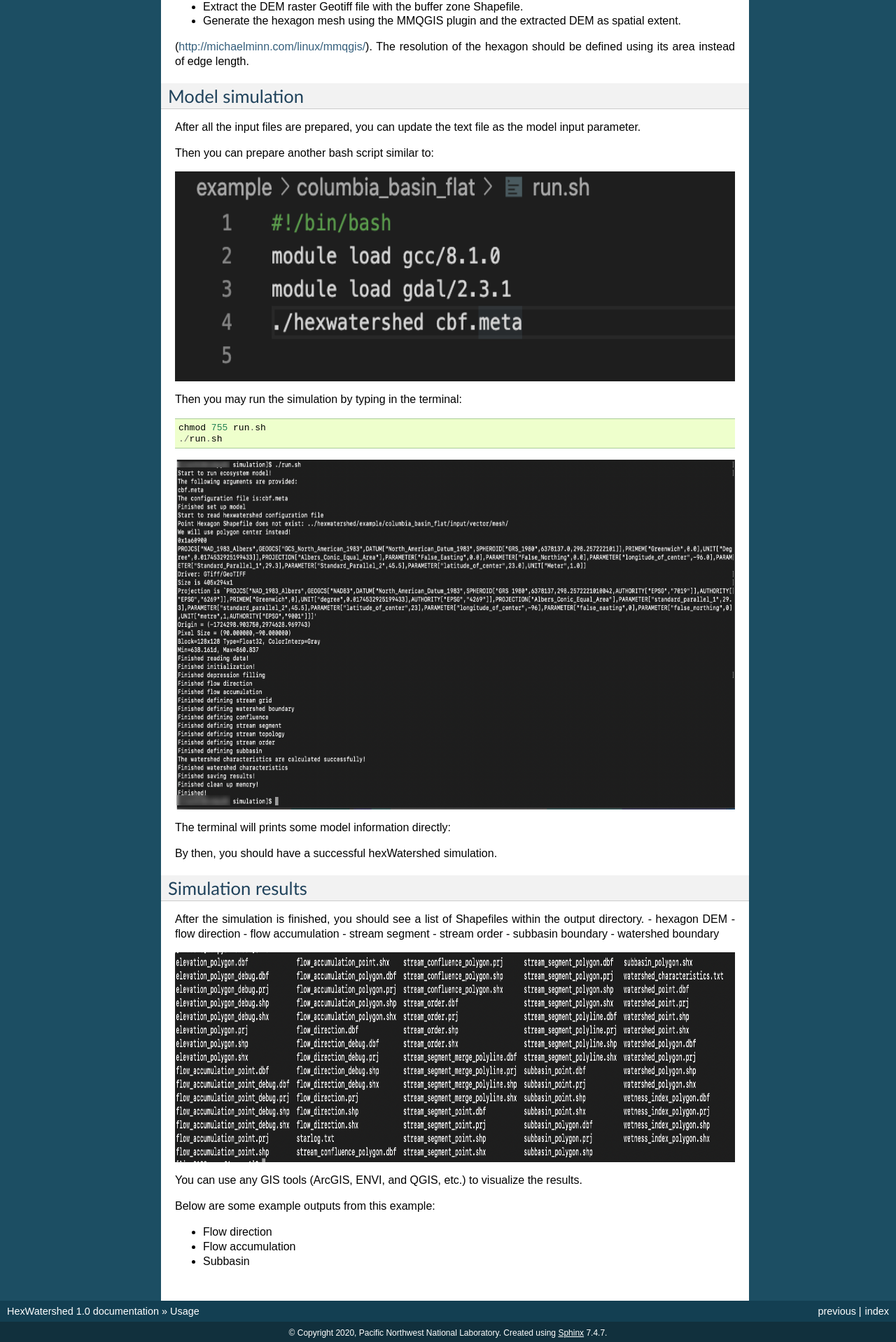
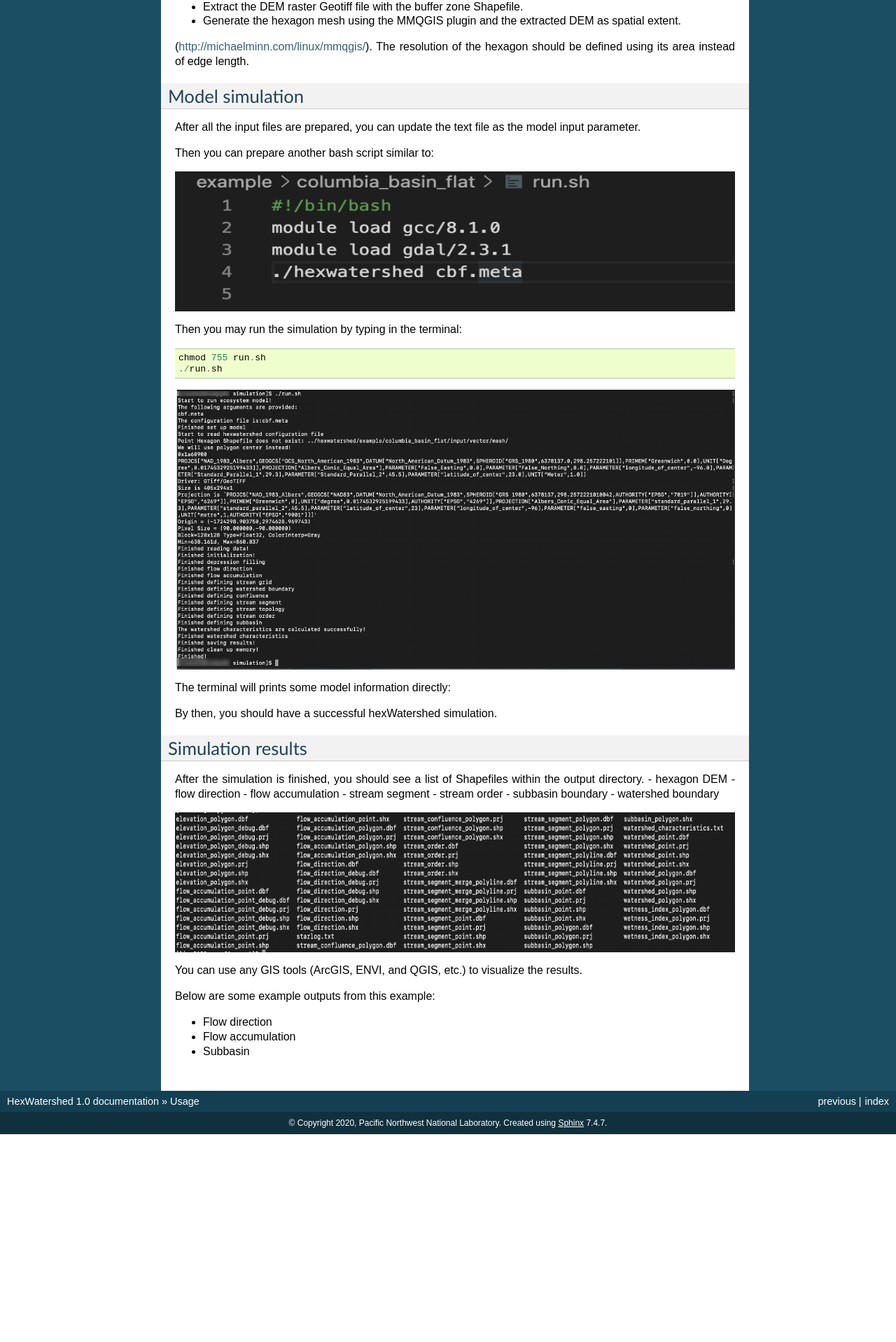
Before and after one commit to pnnl/hexwatershed, a Sphinx documentation site: the page built from doc/usage.rst, in a window 1280 px wide. Shown: the part 1349-3267 px from the top of the page at 70% size. Built offline with Sphinx 7.4.7, drawn with Linux system fonts in a browser that asks for light colours; after the commit the page ends 2970 px from its top, so only the background shows below that.

Commit message:
adjust usage

```diff
--- a/doc/usage.rst
+++ b/doc/usage.rst
@@ -70,7 +70,7 @@ Then you can prepare another bash script similar to:
 .. image:: ../example/figure/run.png
     :width: 800px
     :align: center
-    :height: 300px
+    :height: 200px
     :alt: Run bash
 
 
@@ -83,7 +83,7 @@ Then you may run the simulation by typing in the terminal::
 .. image:: ../example/figure/run_log.png
     :width: 800px
     :align: center
-    :height: 500px
+    :height: 400px
     :alt: Run log
 
 The terminal will prints some model information directly:
@@ -106,7 +106,7 @@ After the simulation is finished, you should see a list of Shapefiles within the
 .. image:: ../example/figure/result_list.png
     :width: 800px
     :align: center
-    :height: 300px
+    :height: 200px
     :alt: List of results
 
 
```
Also changed, not shown: 4 other files.
